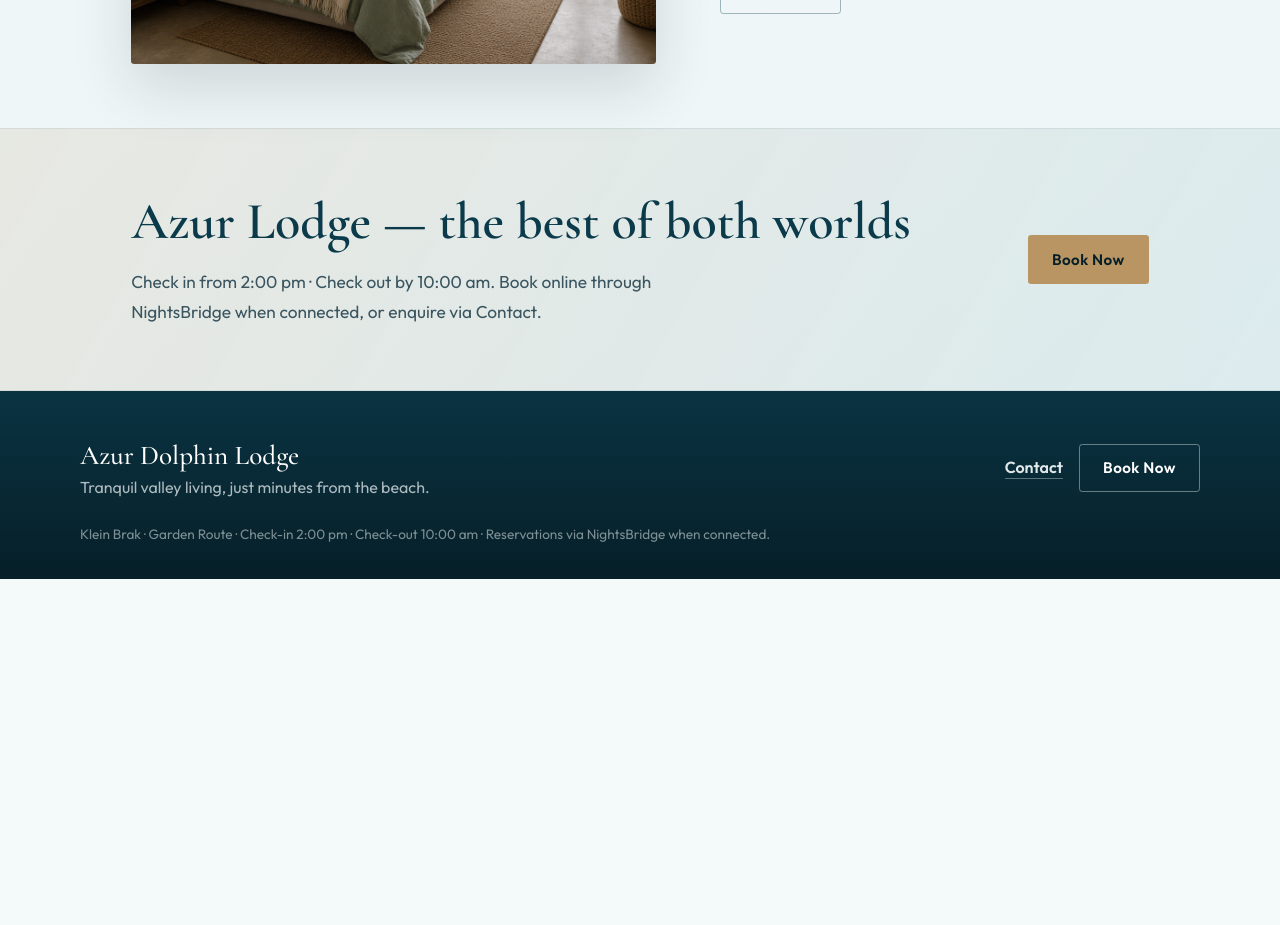
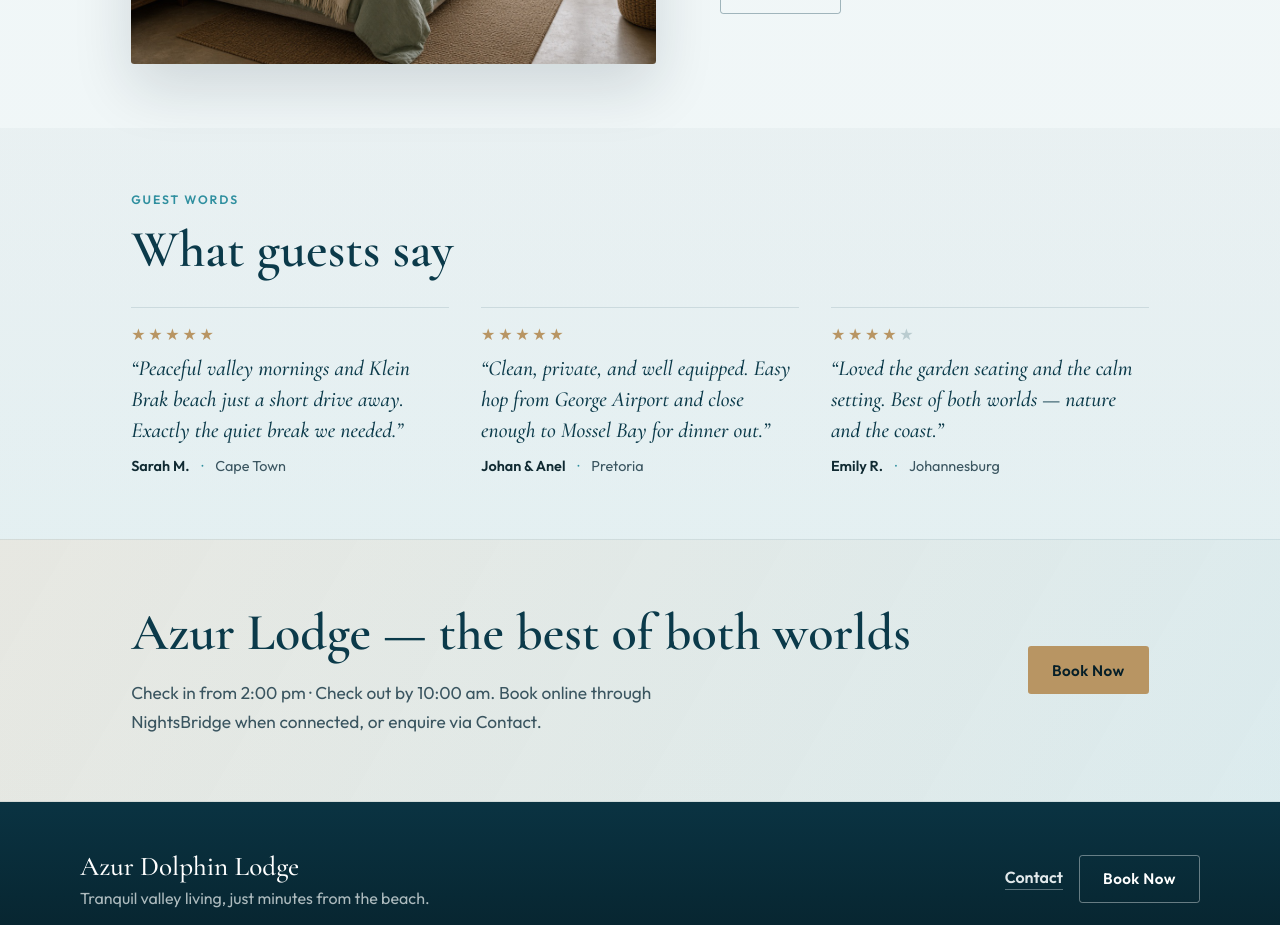
Before and after one commit to p3ngu1n-w3b/azure-dolphin-lodge, a React (Vite) app: page / in a window 1280 px wide. Shown: the part 3320-4245 px from the top of the page. Before the commit the page ends 3899 px from the top, so only its background shows below. Built offline with nearby package versions, Linux system fonts and the light colour scheme.

Commit message:
custom reviews

```diff
--- /dev/null
+++ b/src/components/StarRating.tsx
@@ -0,0 +1,24 @@
+type StarRatingProps = {
+  rating: number;
+  max?: number;
+};
+
+export function StarRating({ rating, max = 5 }: StarRatingProps) {
+  const safe = Math.max(0, Math.min(max, Math.round(rating)));
+
+  return (
+    <p className="star-rating" aria-label={`${safe} out of ${max} stars`}>
+      {Array.from({ length: max }, (_, index) => (
+        <span
+          key={index}
+          className={
+            index < safe ? "star-rating__star is-filled" : "star-rating__star"
+          }
+          aria-hidden="true"
+        >
+          ★
+        </span>
+      ))}
+    </p>
+  );
+}
--- a/src/data/reviews.ts
+++ b/src/data/reviews.ts
@@ -2,11 +2,30 @@ export type Review = {
   quote: string;
   name: string;
   place: string;
+  /** Whole-star rating from 1 to 5 */
+  stars: 1 | 2 | 3 | 4 | 5;
 };
 
-/**
- * Guest reviews for Azur Dolphin Lodge (Garden Route).
- * Add verified guest quotes here when available.
- * Do not reuse reviews from unrelated properties.
- */
-export const reviews: Review[] = [];
+export const reviews: Review[] = [
+  {
+    quote:
+      "Peaceful valley mornings and Klein Brak beach just a short drive away. Exactly the quiet break we needed.",
+    name: "Sarah M.",
+    place: "Cape Town",
+    stars: 5,
+  },
+  {
+    quote:
+      "Clean, private, and well equipped. Easy hop from George Airport and close enough to Mossel Bay for dinner out.",
+    name: "Johan & Anel",
+    place: "Pretoria",
+    stars: 5,
+  },
+  {
+    quote:
+      "Loved the garden seating and the calm setting. Best of both worlds — nature and the coast.",
+    name: "Emily R.",
+    place: "Johannesburg",
+    stars: 4,
+  },
+];
--- a/src/index.css
+++ b/src/index.css
@@ -669,16 +669,33 @@ figure {
 .reviews__list {
   list-style: none;
   padding: 0;
-  margin: 2.5rem 0 0;
+  margin: 1.75rem 0 0;
   display: grid;
-  gap: 1.75rem 2rem;
+  gap: 1.5rem;
 }
 
 .review {
-  padding-top: 1.35rem;
+  padding-top: 1.15rem;
   border-top: 1px solid rgba(11, 58, 74, 0.12);
   display: grid;
-  gap: 1rem;
+  gap: 0.65rem;
+}
+
+.star-rating {
+  display: flex;
+  gap: 0.15rem;
+  margin: 0;
+  line-height: 1;
+  letter-spacing: 0.02em;
+}
+
+.star-rating__star {
+  color: rgba(11, 58, 74, 0.2);
+  font-size: 1rem;
+}
+
+.star-rating__star.is-filled {
+  color: var(--color-sand);
 }
 
 .review__quote {
@@ -687,7 +704,7 @@ figure {
 
 .review__quote p {
   font-family: var(--font-display);
-  font-size: clamp(1.25rem, 2.4vw, 1.55rem);
+  font-size: clamp(1.15rem, 2vw, 1.35rem);
   font-weight: 500;
   font-style: italic;
   line-height: 1.45;
@@ -699,7 +716,7 @@ figure {
   flex-wrap: wrap;
   gap: 0.35rem 0.75rem;
   align-items: baseline;
-  font-size: 0.92rem;
+  font-size: 0.9rem;
   color: var(--color-ink-soft);
 }
 
@@ -716,13 +733,8 @@ figure {
 
 @media (min-width: 800px) {
   .reviews__list {
-    grid-template-columns: repeat(2, 1fr);
-  }
-}
-
-@media (min-width: 1100px) {
-  .reviews__list {
     grid-template-columns: repeat(3, 1fr);
+    gap: 1.5rem 2rem;
   }
 }
 
--- a/src/pages/HomePage.tsx
+++ b/src/pages/HomePage.tsx
@@ -1,6 +1,8 @@
 import { Link } from "react-router-dom";
 import { BookNowButton } from "../components/booking/BookNowButton";
 import { LocationDistances } from "../components/LocationDistances";
+import { StarRating } from "../components/StarRating";
+import { reviews } from "../data/reviews";
 
 export function HomePage() {
   return (
@@ -127,6 +129,29 @@ export function HomePage() {
         </div>
       </section>
 
+      <section className="section reviews" aria-labelledby="reviews-heading">
+        <div className="section__inner">
+          <p className="section__eyebrow">Guest words</p>
+          <h2 id="reviews-heading" className="section__title">
+            What guests say
+          </h2>
+          <ul className="reviews__list">
+            {reviews.map((review) => (
+              <li key={`${review.name}-${review.place}`} className="review">
+                <StarRating rating={review.stars} />
+                <blockquote className="review__quote">
+                  <p>“{review.quote}”</p>
+                </blockquote>
+                <p className="review__meta">
+                  <span className="review__name">{review.name}</span>
+                  <span className="review__place">{review.place}</span>
+                </p>
+              </li>
+            ))}
+          </ul>
+        </div>
+      </section>
+
       <section className="section booking-strip">
         <div className="section__inner booking-strip__inner">
           <div>
```
